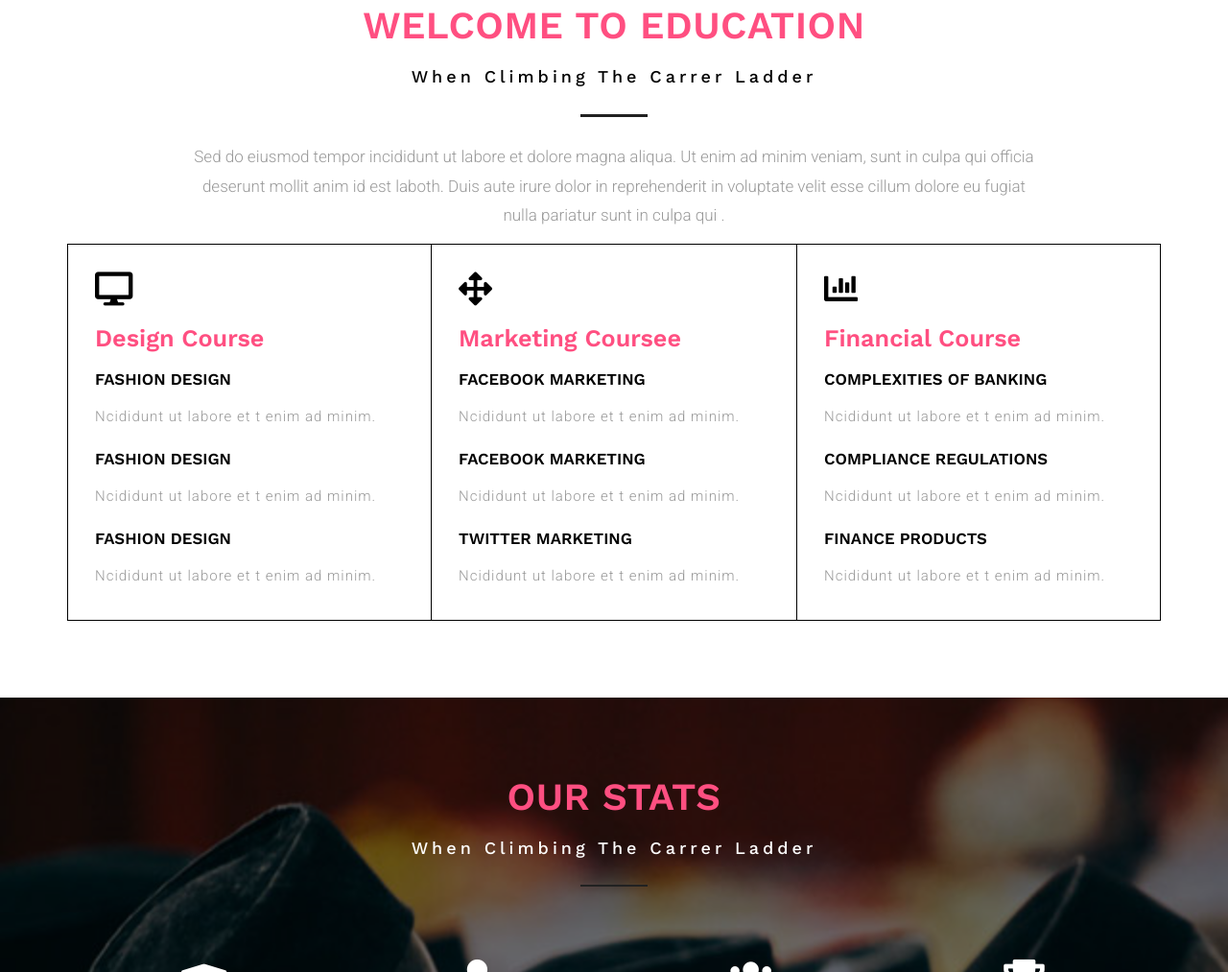
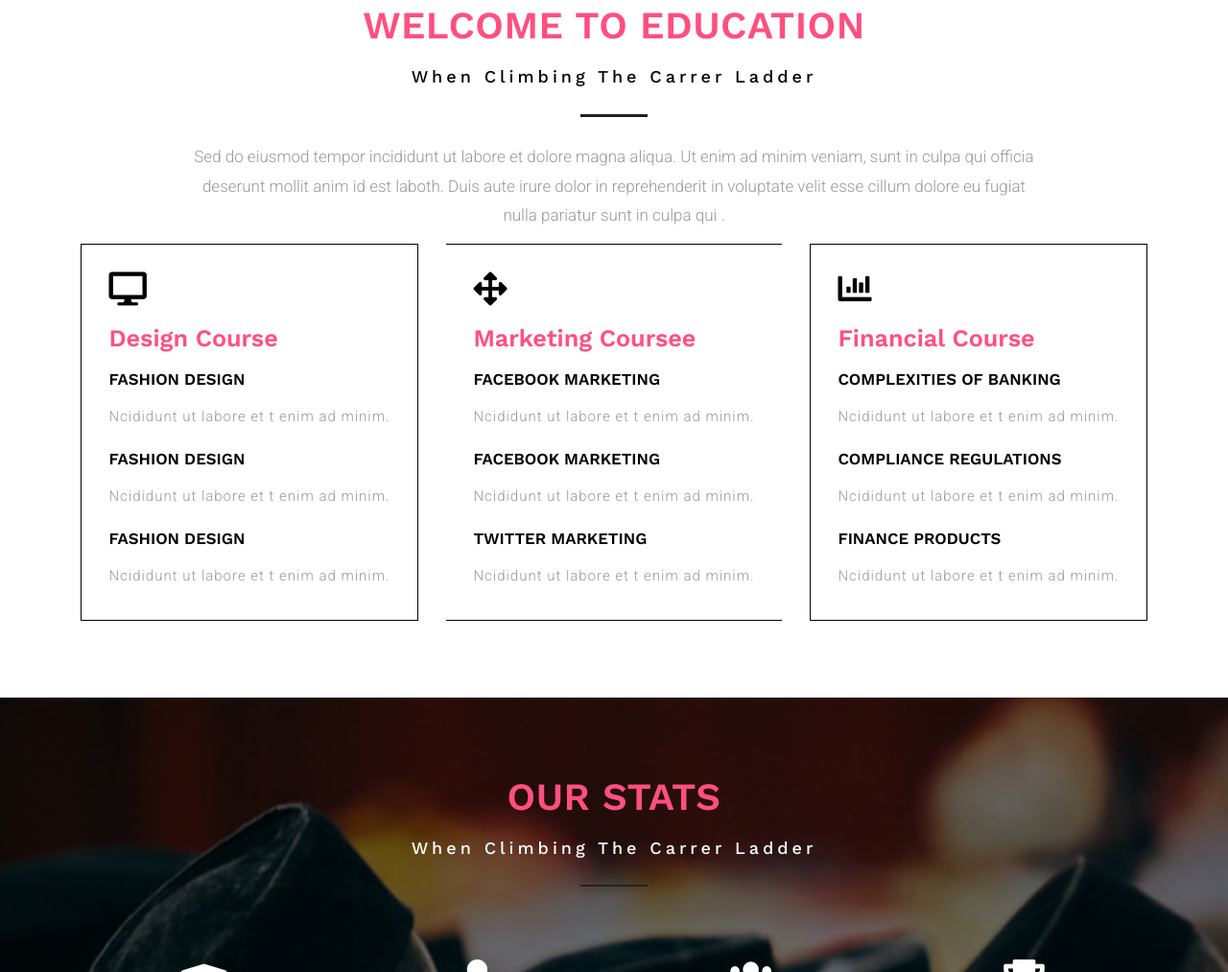
Before and after one commit to NgoclanDoan/bootstrap-fe68, a plain HTML site: page index.html in a window 1280 px wide. Shown: the part 911-1924 px from the top of the page at 96% size. Drawn offline with nearby package versions, Linux system fonts and the light colour scheme.

Commit message:
fixed: Thêm style d-flex cho div cha của welcome__item

```diff
--- a/index.html
+++ b/index.html
@@ -218,7 +218,7 @@
                     </div>
                 </div>
                 <div class="row">
-                    <div class="col-12 col-md-4 p-md-0">
+                    <div class="d-flex justify-content-center col-12 col-md-4 p-md-0">
                         <div class="welcome__item mb-4 mb-md-0">
                             <i class="fa fa-desktop"></i>
                             <h2>Design Course</h2>
@@ -230,7 +230,7 @@
                             <p>Ncididunt ut labore et t enim ad minim.</p>
                         </div>
                     </div>
-                    <div class="col-12 col-md-4 p-md-0">
+                    <div class="d-flex justify-content-center col-12 col-md-4 p-md-0">
                         <div class="welcome__item mb-4 mb-md-0 welcome__border">
                             <i class="fa fa-arrows-alt"></i>
                             <h2>Marketing Coursee</h2>
@@ -242,7 +242,7 @@
                             <p>Ncididunt ut labore et t enim ad minim.</p>
                         </div>
                     </div>
-                    <div class="col-12 col-md-4 p-md-0">
+                    <div class="d-flex justify-content-center col-md-4 p-md-0">
                         <div class="welcome__item mb-4 mb-md-0">
                             <i class="fa fa-chart-bar"></i>
                             <h2>Financial Course</h2>
```
